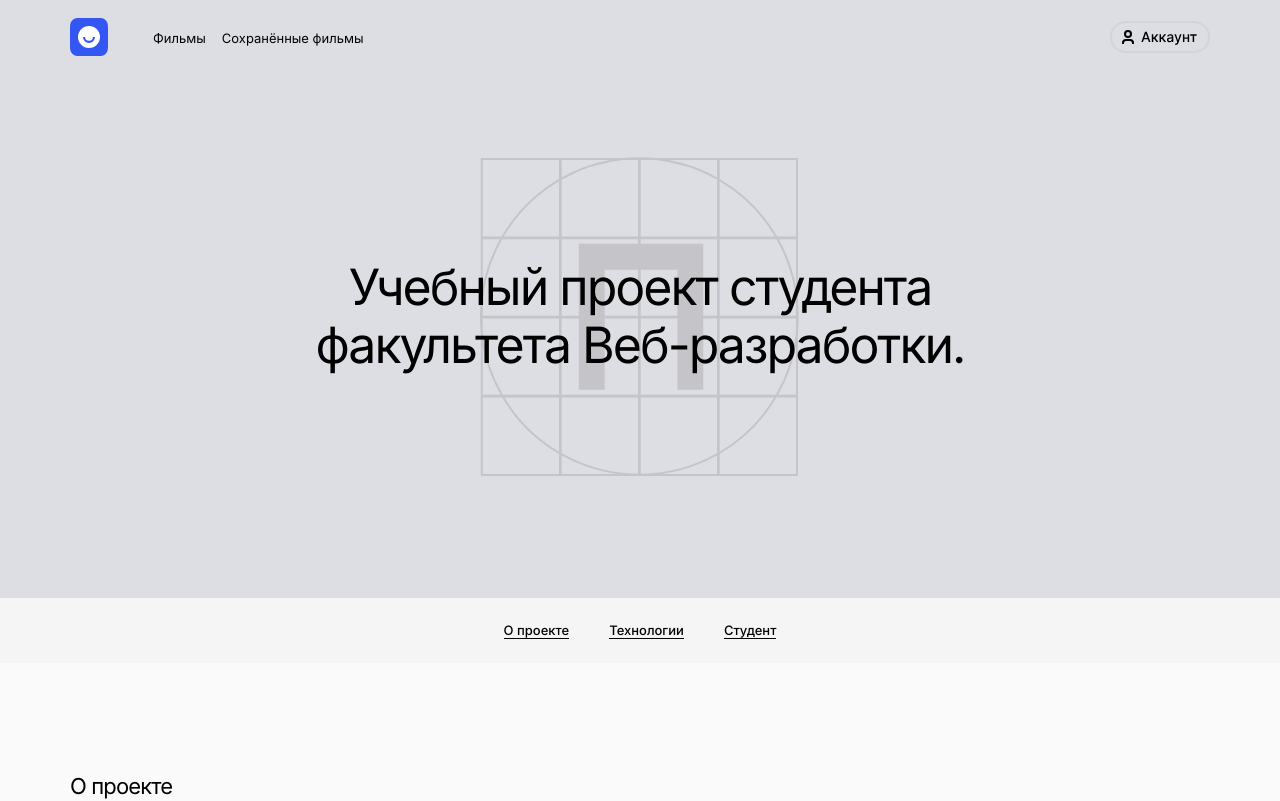
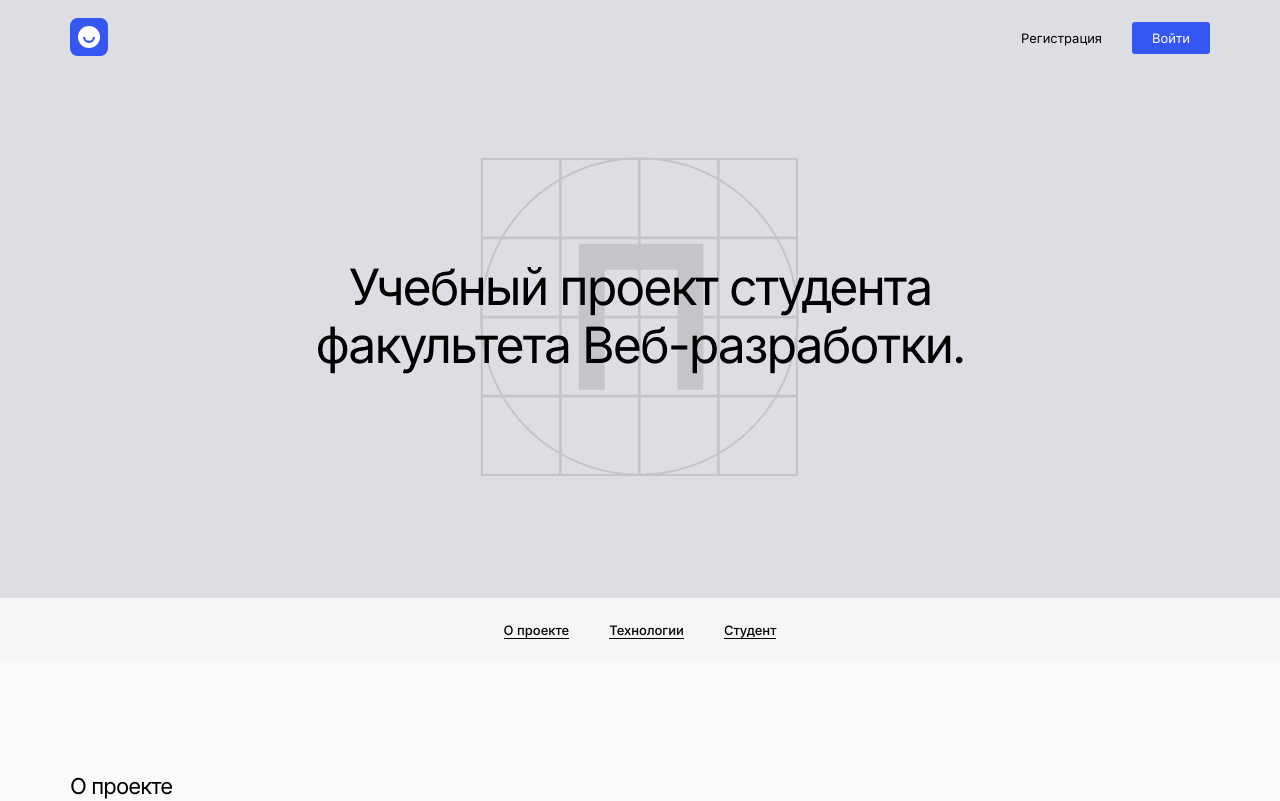
Before and after one commit to dimanakov/movies-explorer-frontend, a React (Create React App) app: page / in a window 1280 px wide. Shown: the top 801 px of the page. Built offline with nearby package versions, Linux system fonts and the light colour scheme.

Commit message:
feat: add LoggedIn Context

```diff
--- /dev/null
+++ b/src/Context/LoggedInContext.js
@@ -0,0 +1,3 @@
+import { createContext } from 'react';
+
+export const LoggedInContext = createContext();
--- a/src/components/App/App.js
+++ b/src/components/App/App.js
@@ -1,3 +1,4 @@
+import { useState } from 'react';
 import { Routes, Route } from 'react-router-dom';
 import Landing from '../Landing/Landing.js';
 import Movies from '../Movies/Movies.js';
@@ -6,9 +7,14 @@ import SavedMovies from '../SavedMovies/SavedMovies.js';
 import Profile from '../Profile/Profile.js';
 import Register from '../Register/Register.js';
 import Login from '../Login/Login.js';
+import { LoggedInContext } from '../../Context/LoggedInContext.js';
 
 export default function App() {
+
+  const [isLoggedIn, setLoggedIn] = useState(false);
+
   return (
+    <LoggedInContext.Provider value={{ isLoggedIn, setLoggedIn }}>
       <div className="page">
         <Routes>
           <Route path='/' element={<Landing />} />
@@ -20,5 +26,6 @@ export default function App() {
           <Route path='*' element={<PageNotFound />} />
         </Routes>
       </div>
+    </LoggedInContext.Provider>
   );
 }
--- a/src/components/Auth/Auth.js
+++ b/src/components/Auth/Auth.js
@@ -5,8 +5,8 @@ export default function Auth() {
   return (
     <nav className='auth'>
       <ul className='auth__menu'>
-        <li> <Link to='/sign-up' className="auth__link">Регистрация</Link></li>
-        <li> <Link to='/sign-in' className='auth__link auth__login-button'>Войти</Link></li>
+        <li> <Link to='/signup' className="auth__link">Регистрация</Link></li>
+        <li> <Link to='/signin' className='auth__link auth__login-button'>Войти</Link></li>
       </ul>
     </nav>
   )
--- a/src/components/Header/Header.js
+++ b/src/components/Header/Header.js
@@ -1,15 +1,17 @@
-import { useState } from 'react';
+import { useContext } from 'react';
+import { LoggedInContext } from '../../Context/LoggedInContext.js';
 import Navigation from '../Navigation/Navigation.js';
 import Auth from '../Auth/Auth.js';
 import Logo from '../Logo/Logo.js';
 
 export default function Header({ sectionClass }) {
-  const [isLoggedIn, setIsLoggedIn] = useState(true);
+
+  const { isLoggedIn } = useContext(LoggedInContext);
 
   return (
     <header className={`header ${sectionClass}`}>
       <div className="header__container">
-        <Logo sectionClass="header__logo"/>
+        <Logo sectionClass="header__logo" />
         {!isLoggedIn && <Auth />}
         {isLoggedIn && <Navigation />}
       </div>
--- a/src/components/ProfileContent/ProfileContent.js
+++ b/src/components/ProfileContent/ProfileContent.js
@@ -1,12 +1,17 @@
 import { useState } from 'react';
+import { useContext } from 'react';
+import { useNavigate } from 'react-router-dom';
+import { LoggedInContext } from '../../Context/LoggedInContext.js';
 import Button from '../Button/Button.js';
 import useFormAndValidation from '../../hooks/useFormAndValidations.js';
 
-export default function ProfileContent({ setIsLoggedIn }) {
+export default function ProfileContent() {
 
+  const navigate = useNavigate();
   const currentUser = 'Дмитрий';
   const [isEdit, setIsEdit] = useState(false);
-  const { values, handleChange, errors, isValid, setValues, setErrors } = useFormAndValidation({});
+  const { values, handleChange, errors } = useFormAndValidation({});
+  const { setLoggedIn } = useContext(LoggedInContext);
 
   function handleEditButton() {
     setIsEdit(true);
@@ -19,7 +24,8 @@ export default function ProfileContent({ setIsLoggedIn }) {
 
   function handleExitButton(e) {
     e.preventDefault();
-    setIsLoggedIn(false);
+    setLoggedIn(false);
+    navigate('/signin', { replace: true });
   }
 
   return (
--- a/src/components/SignWithForm/SignWithForm.js
+++ b/src/components/SignWithForm/SignWithForm.js
@@ -1,24 +1,35 @@
 import Logo from '../Logo/Logo.js';
-import { Link, useLocation } from 'react-router-dom';
+import { Link, useLocation, useNavigate } from 'react-router-dom';
 import { useContext } from 'react';
 import { SignContext } from '../../Context/SignContext.js';
+import { LoggedInContext } from '../../Context/LoggedInContext.js';
 
 export default function SignWithForm({ formName, title, children, buttonText }) {
 
+  const navigate = useNavigate();
+  const location = useLocation();
   const { isValid } = useContext(SignContext);
-  const location = useLocation();
+  const { setLoggedIn } = useContext(LoggedInContext);
+
+  function handleSubmit(e) {
+    console.log('submit');
+    e.preventDefault();
+    setLoggedIn(true);
+    navigate('/movies', { replace: true });
+  }
 
   return (
     <section className="sign-with-form">
       <Logo sectionClass="sign-with-form__logo" />
       <h1 className="sign-with-form__title">{title}</h1>
       <form className="form"
-        name={formName}>
+        name={formName}
+        onSubmit={handleSubmit}>
         {children}
         <button type="submit"
           className={`button button_focus sign-with-form__submit
           ${isValid ? '' : 'sign-with-form__submit_inactive'}`}
-          disabled={isValid}>
+          disabled={!isValid}>
           {buttonText}
         </button>
       </form>
```
Lines whose indentation alone changed are shown as unchanged.
